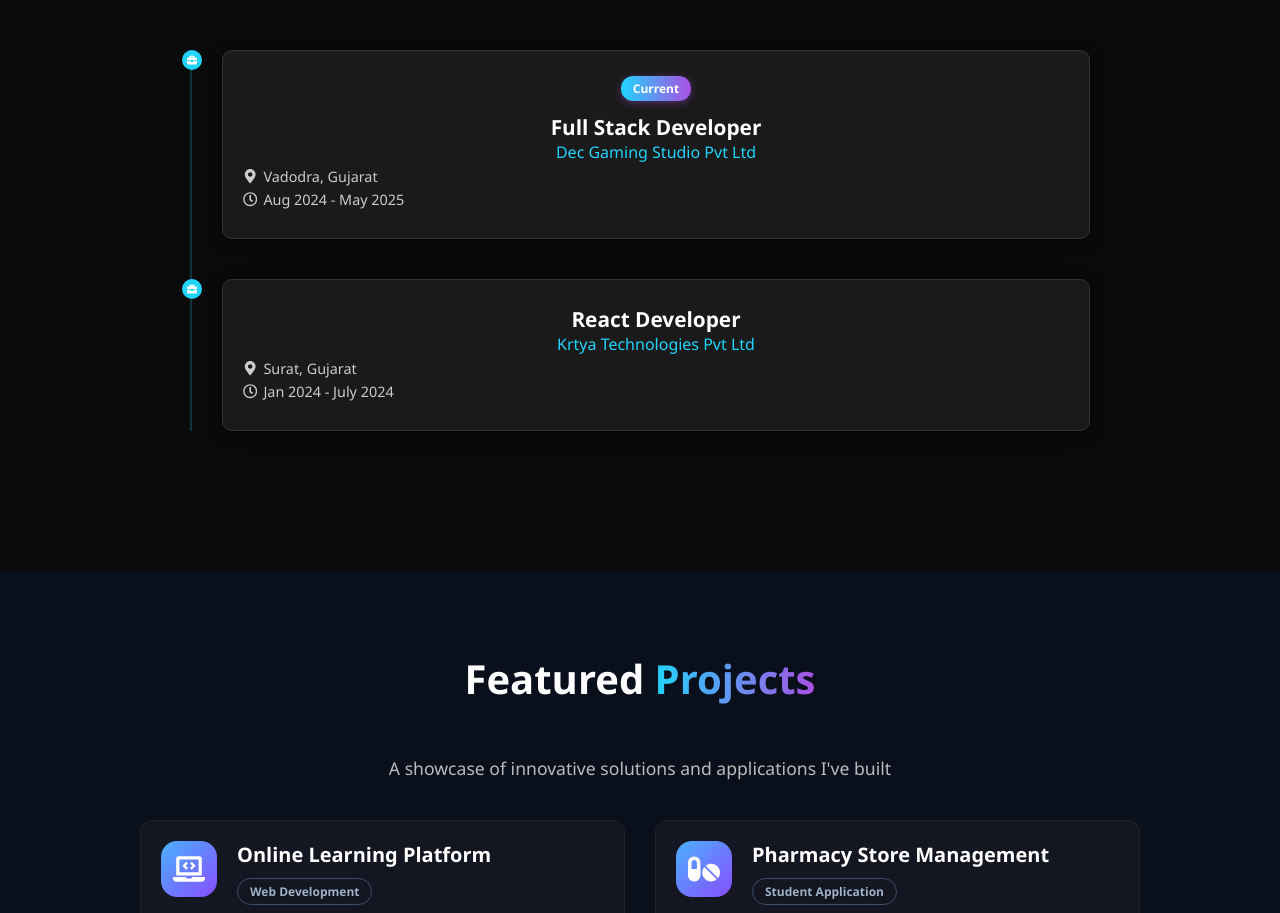
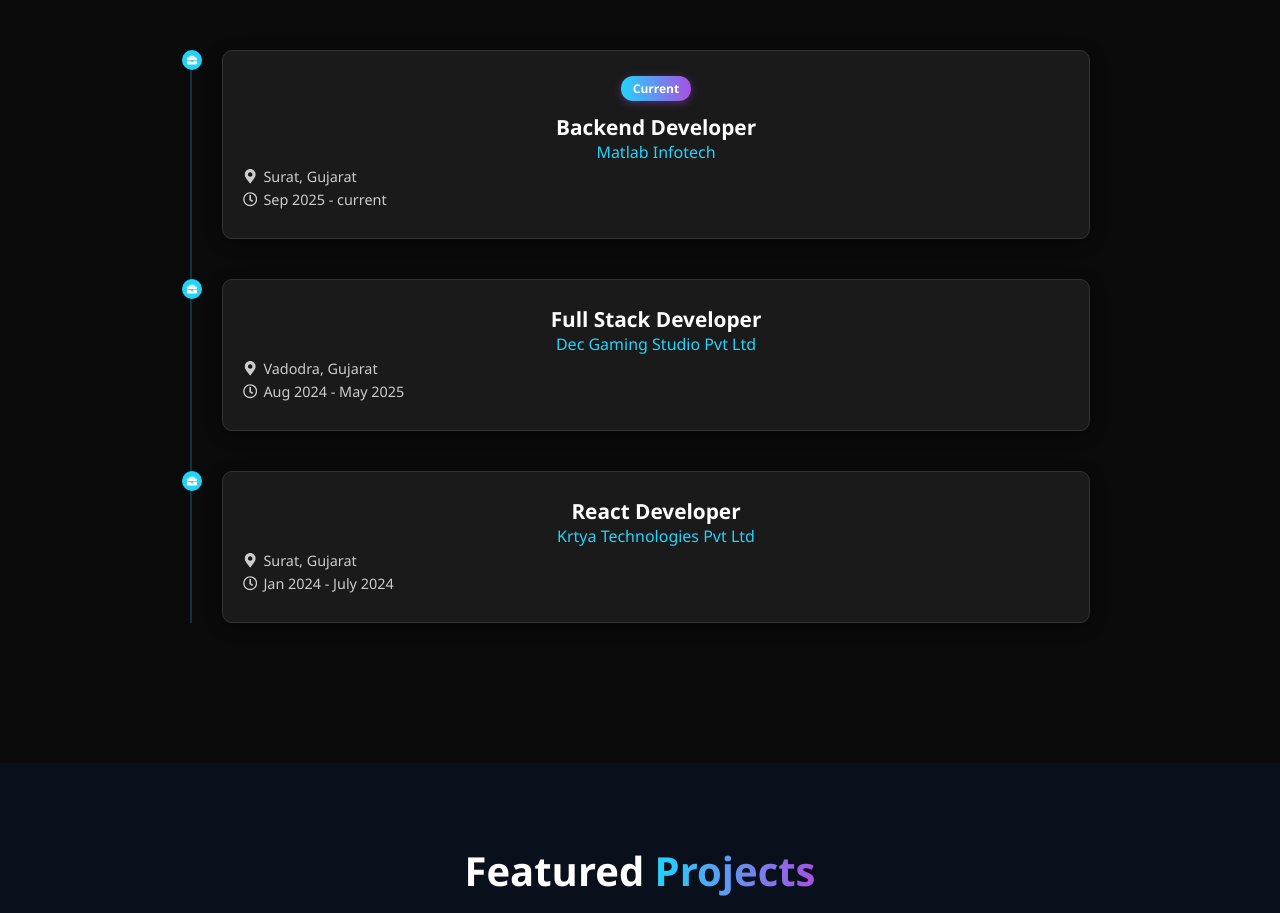
Before and after one commit to bendalejatin/jatin_portfolio, a React (Create React App) app: page / in a window 1280 px wide. Shown: the part 2459-3372 px from the top of the page. Built offline with nearby package versions, Linux system fonts and the light colour scheme.

Commit message:
updated experience

```diff
--- a/src/Components/Experience/Experience.jsx
+++ b/src/Components/Experience/Experience.jsx
@@ -5,11 +5,25 @@
 
 const experiences = [
   {
+    title: "Backend Developer",
+    company: "Matlab Infotech",
+    location: "Surat, Gujarat",
+    period: "Sep 2025 - current",
+    current: true,
+    points: [
+      "Led two live ReactJS-based projects, overseeing end-to-end development",
+      "Spearheaded MERN stack application design and deployment with MUI library",
+      "Demonstrated leadership in ReactJS and full-stack project management",
+      "Collaborated with cross-functional teams to optimize performance",
+    ],
+    tech: ["Node.js", "MongoDB", "Express.js","MySQL", "Typescript"],
+  },
+  {
     title: "Full Stack Developer",
     company: "Dec Gaming Studio Pvt Ltd",
     location: "Vadodra, Gujarat",
     period: "Aug 2024 - May 2025",
-    current: true,
+    current: false,
     points: [
       "Led two live ReactJS-based projects, overseeing end-to-end development",
       "Spearheaded MERN stack application design and deployment with MUI library",
```
